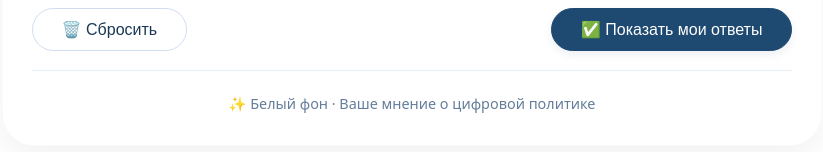
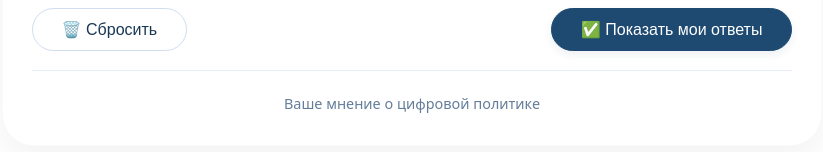
Before and after one commit to BlockMinerPro2026/Turl, a plain HTML site: page index.html in a window 1280 px wide. Shown: the part 1967-2119 px from the top of the page, without its empty margins (228-1051 px from the left). Drawn offline with Linux system fonts and the light colour scheme.

Commit message:
Remove emoji from footer note in index.html

```diff
--- a/index.html
+++ b/index.html
@@ -299,7 +299,7 @@
             <div class="result-detail" id="resultDetail"></div>
         </div>
 
-        <div class="footer-note">✨ Белый фон · Ваше мнение о цифровой политике</div>
+        <div class="footer-note"> Ваше мнение о цифровой политике</div>
     </div>
 
     <script>
```
